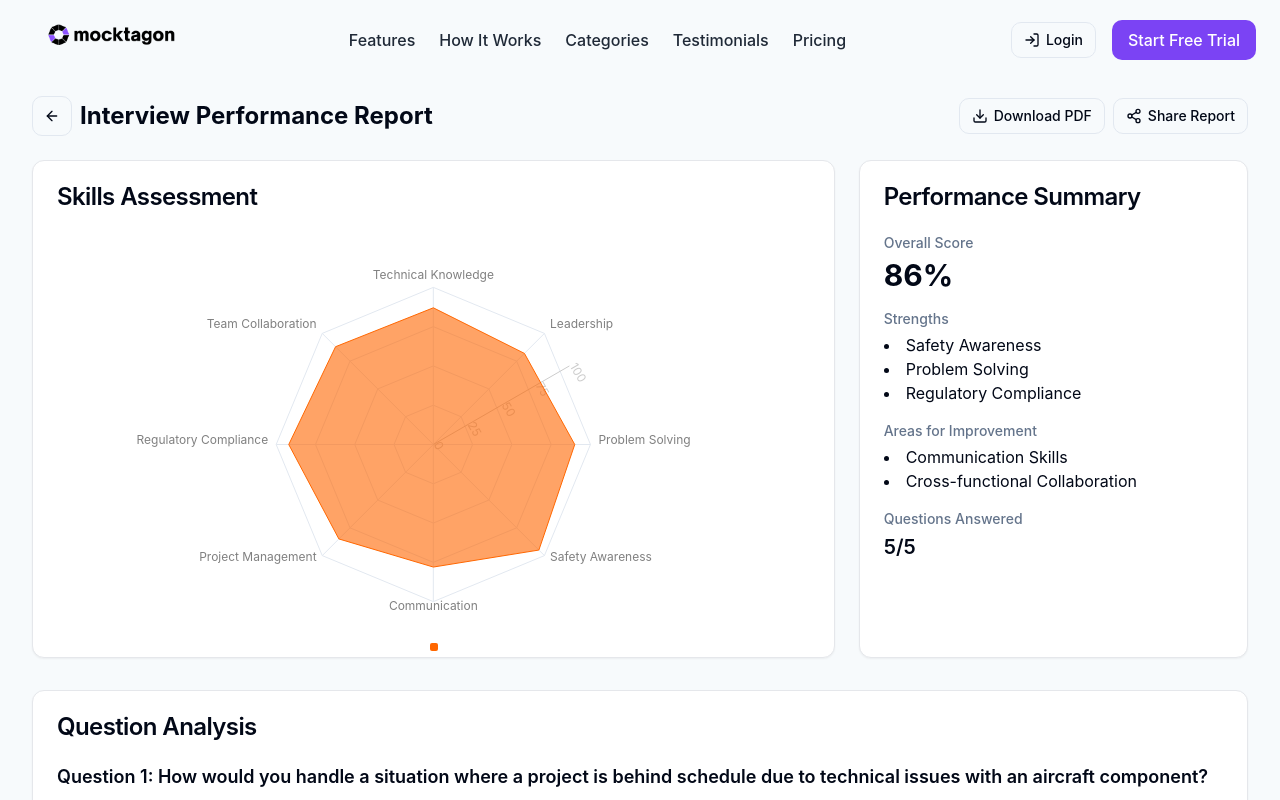
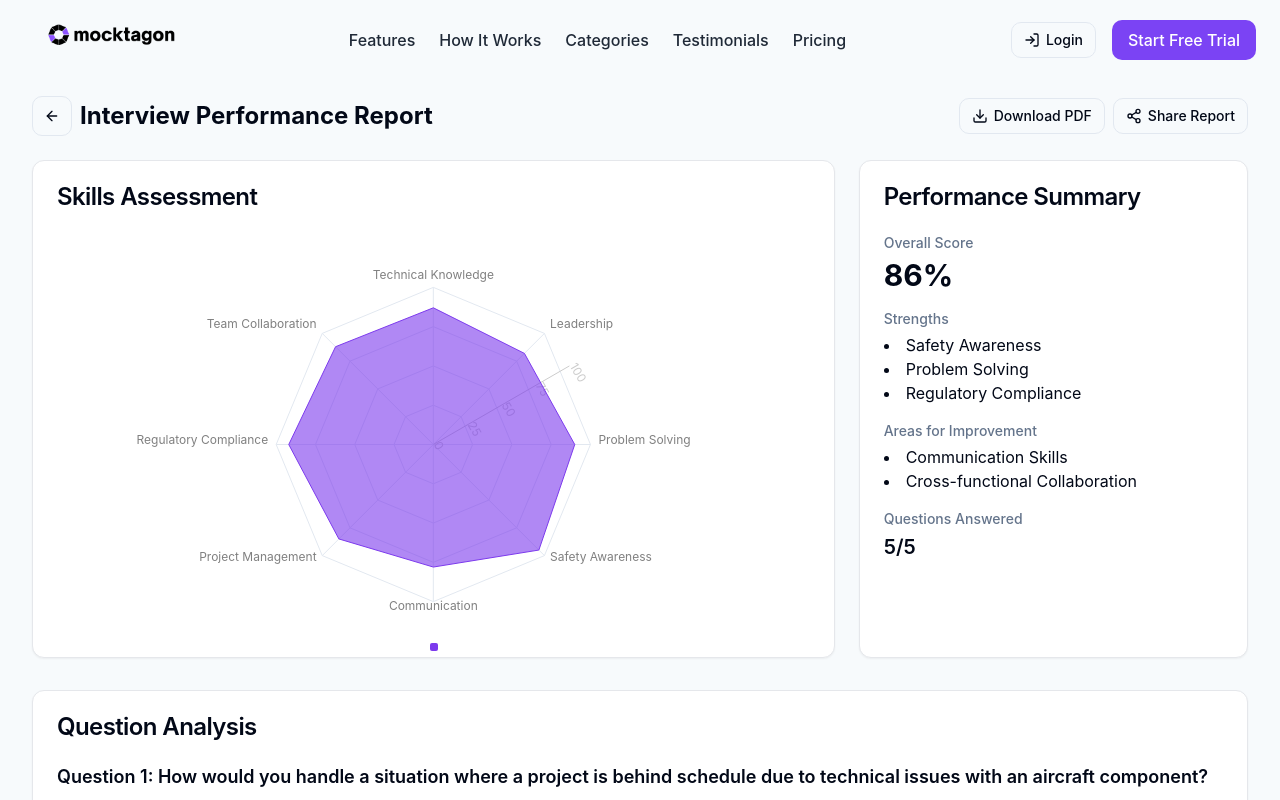
Before and after one commit to mocktagon/mocktagon-future-ready, a React (Vite) app: page /interview-report in a window 1280 px wide. Shown: the top 800 px of the page. Built offline with nearby package versions, Linux system fonts and the light colour scheme.

Commit message:
Fix: Match graph color to theme
Match the graph color to the theme in both college admission and mock job interview reports.

```diff
--- a/src/components/report/SkillsRadarChart.tsx
+++ b/src/components/report/SkillsRadarChart.tsx
@@ -36,7 +36,7 @@ const SkillsRadarChart = () => {
         <div className="h-[400px]">
           <ChartContainer
             config={{
-              skills: { color: '#ff6700' }
+              skills: { color: '#7c3aed' }
             }}
           >
             <RadarChart cx="50%" cy="50%" outerRadius="80%" data={skillsData}>
@@ -46,8 +46,8 @@ const SkillsRadarChart = () => {
               <Radar
                 name="Skills"
                 dataKey="score"
-                stroke="#ff6700"
-                fill="#ff6700"
+                stroke="#7c3aed"
+                fill="#7c3aed"
                 fillOpacity={0.6}
               />
               <ChartLegend
@@ -56,7 +56,7 @@ const SkillsRadarChart = () => {
                     payload={[
                       {
                         value: 'Skills Score',
-                        color: '#ff6700',
+                        color: '#7c3aed',
                         dataKey: 'skills',
                       },
                     ]}
```
